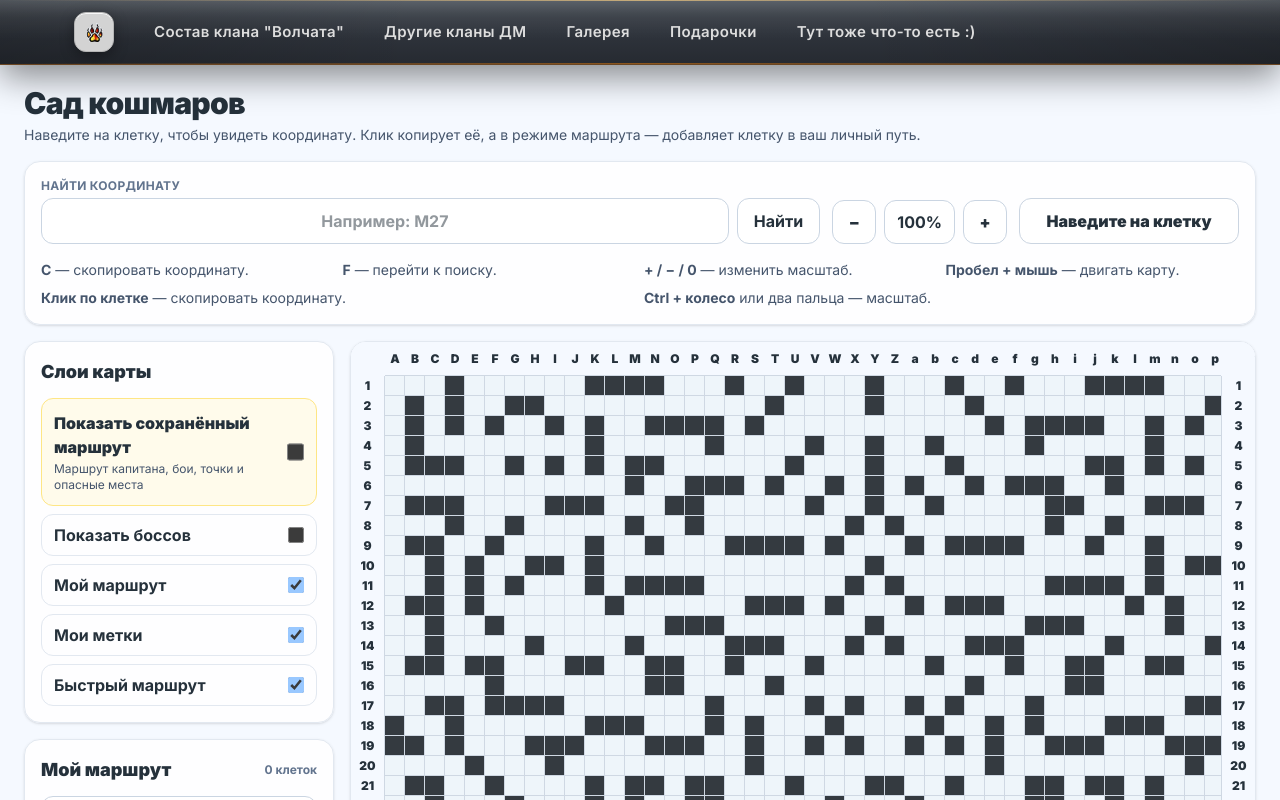
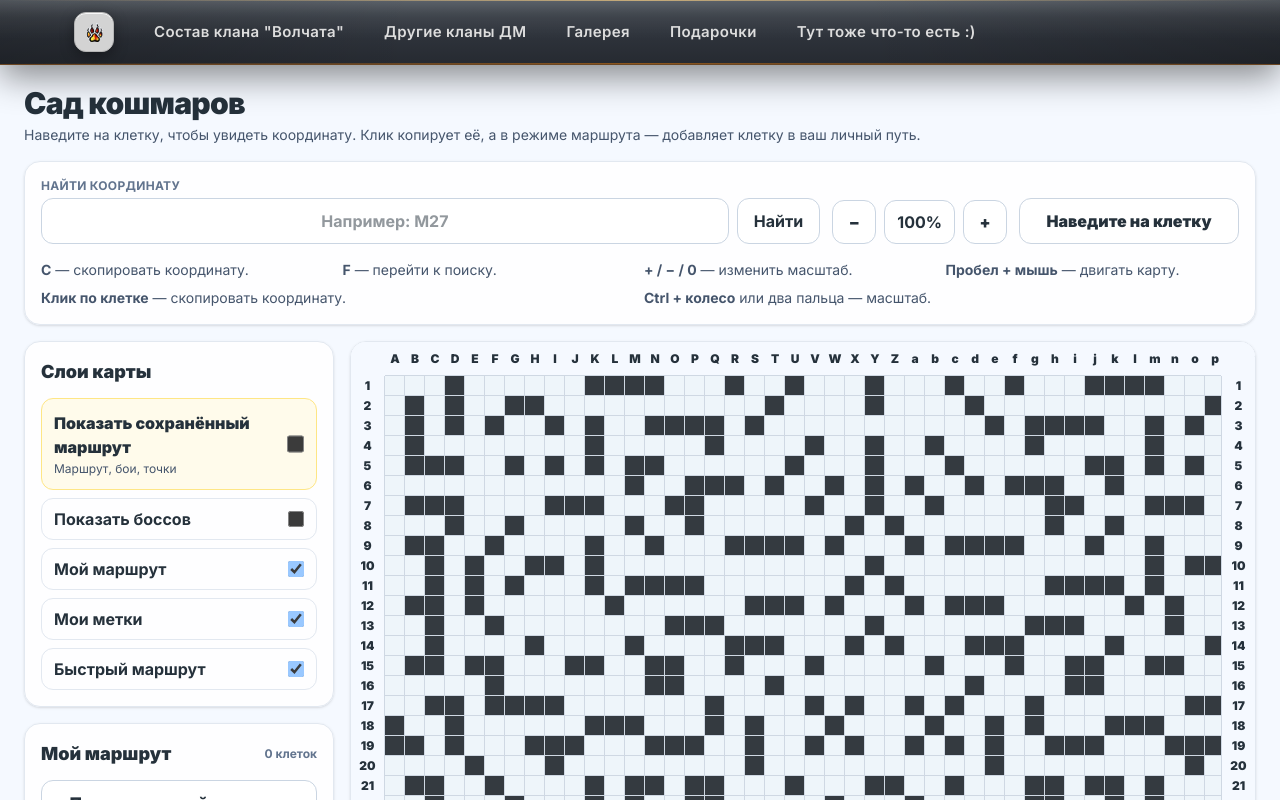
Before and after one commit to reverie-w-sh/dm-portal, a Next.js app: page /sad-koshmarov in a window 1280 px wide. Shown: the top 800 px of the page. Built offline with nearby package versions, Linux system fonts and the light colour scheme.

Commit message:
Update page.tsx

```diff
--- a/src/app/sad-koshmarov/page.tsx
+++ b/src/app/sad-koshmarov/page.tsx
@@ -861,7 +861,7 @@ export default function GardenPublicPage() {
                     Показать сохранённый маршрут
                   </span>
                   <span className="mt-0.5 block text-xs text-slate-600">
-                    Маршрут капитана, бои, точки и опасные места
+                    Маршрут, бои, точки
                   </span>
                 </span>
                 <input
```
